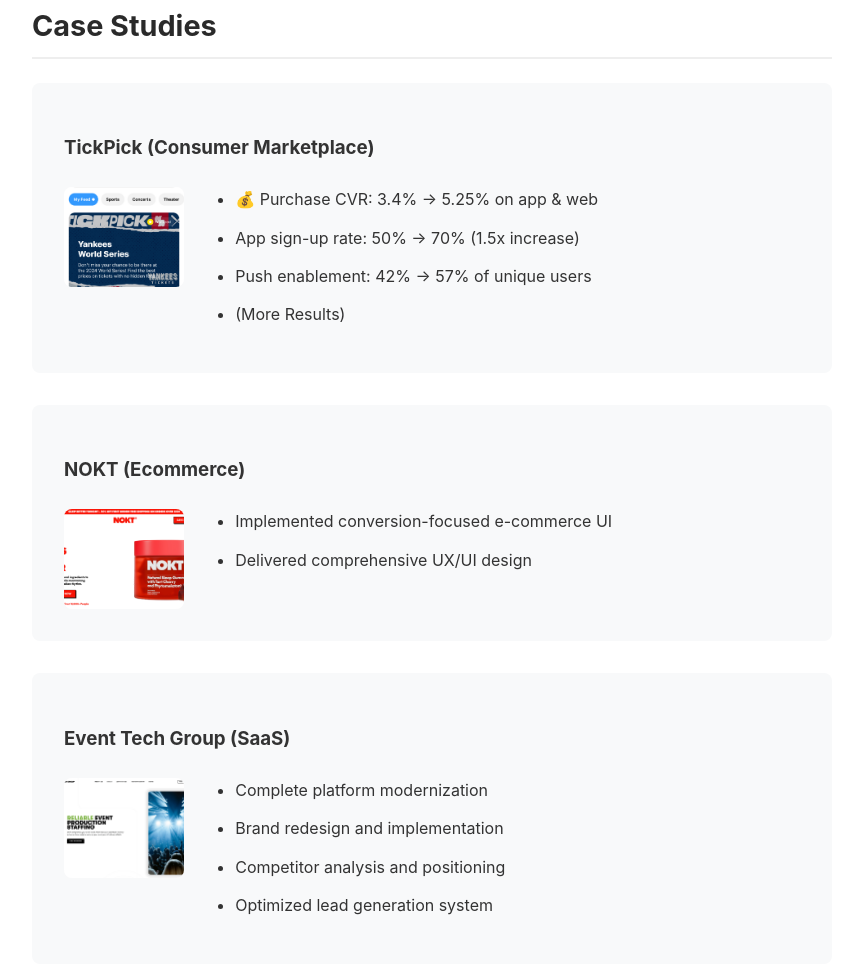
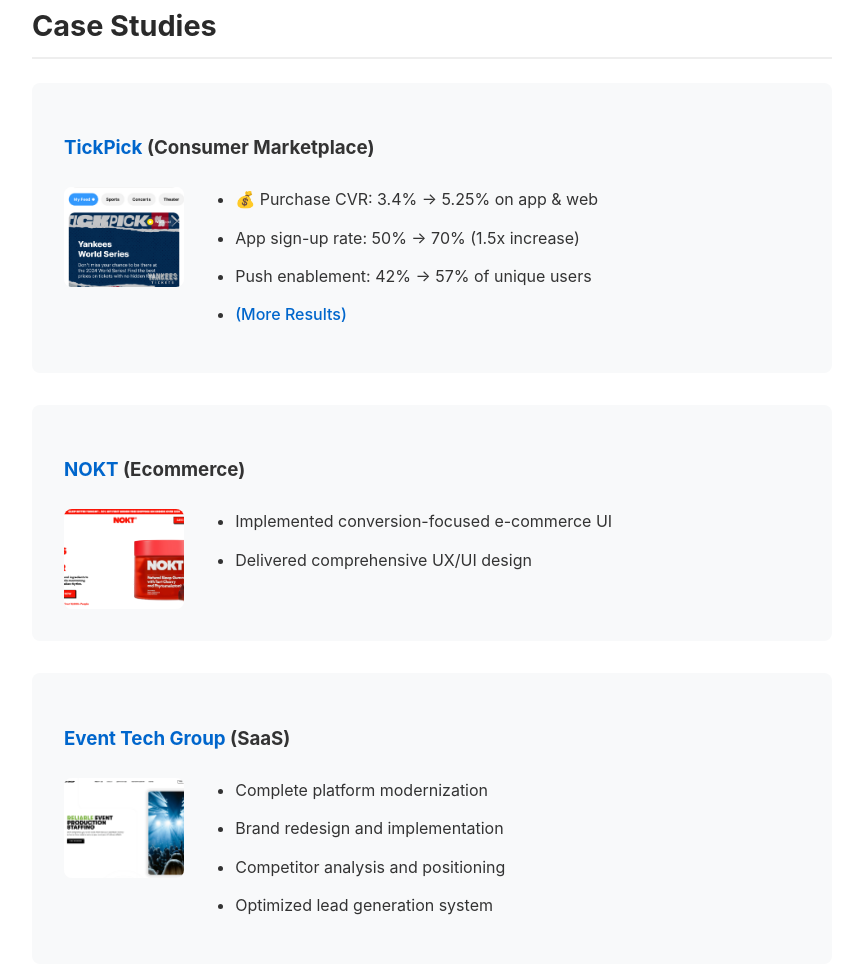
Before and after one commit to Lmhazan/lmhazan.github.io, a plain HTML site: page index.html in a window 1280 px wide. Shown: the part 2891-3858 px from the top of the page, without its empty margins (208-1071 px from the left). Drawn offline with Linux system fonts and the light colour scheme.

Commit message:
styling updates pt.2

```diff
--- a/index.html
+++ b/index.html
@@ -152,7 +152,6 @@
 }
 
 .case-study a:hover {
-    text-decoration: underline;
     color: darkblue;
 }
 
@@ -163,6 +162,44 @@
     flex-shrink: 0;
     overflow: hidden;
 }
+/* Link Styles */
+.case-study h3 a {
+    color: #0066cc; /* Classic link blue */
+    text-decoration: none;
+    position: relative;
+    transition: color 0.2s ease;
+}
+
+.case-study h3 a:hover {
+    color: #003d7a; /* Darker blue on hover */
+}
+
+.case-study h3 a:after {
+    content: '';
+    position: absolute;
+    width: 100%;
+    height: 1px;
+    bottom: -2px;
+    left: 0;
+    background-color: currentColor;
+    transform: scaleX(0);
+    transform-origin: right;
+    transition: transform 0.3s ease;
+}
+
+.case-study h3 a:hover:after {
+    transform: scaleX(1);
+    transform-origin: left;
+}
+
+/* For inline links (like "More Results") */
+.case-details a {
+    color: #0066cc;
+    text-decoration: none;
+    font-weight: 500;
+    transition: all 0.2s ease;
+}
+
 
 .case-thumbnail {
     width: 120px;
```
